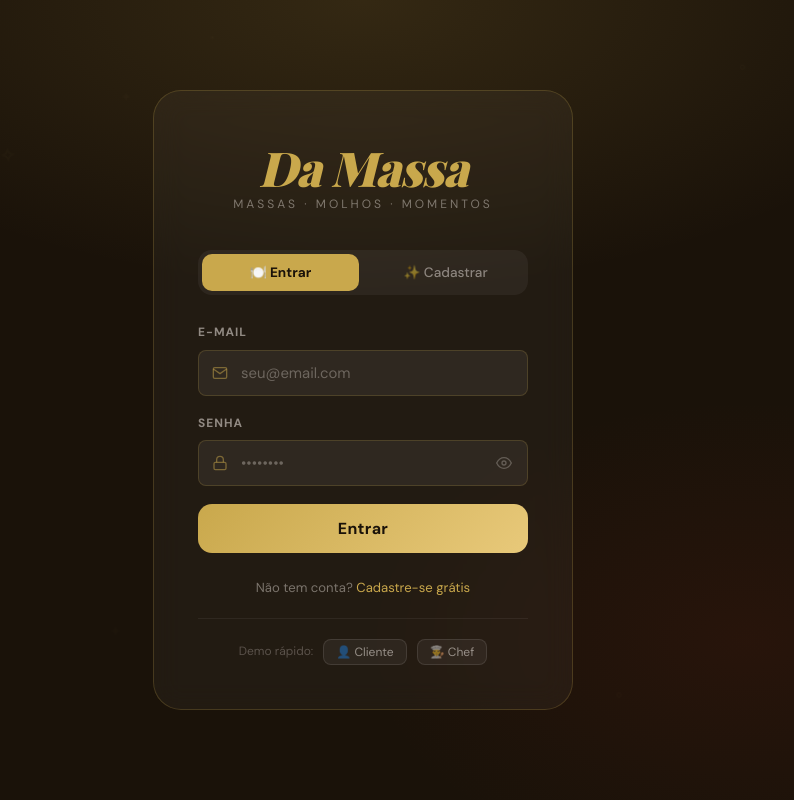
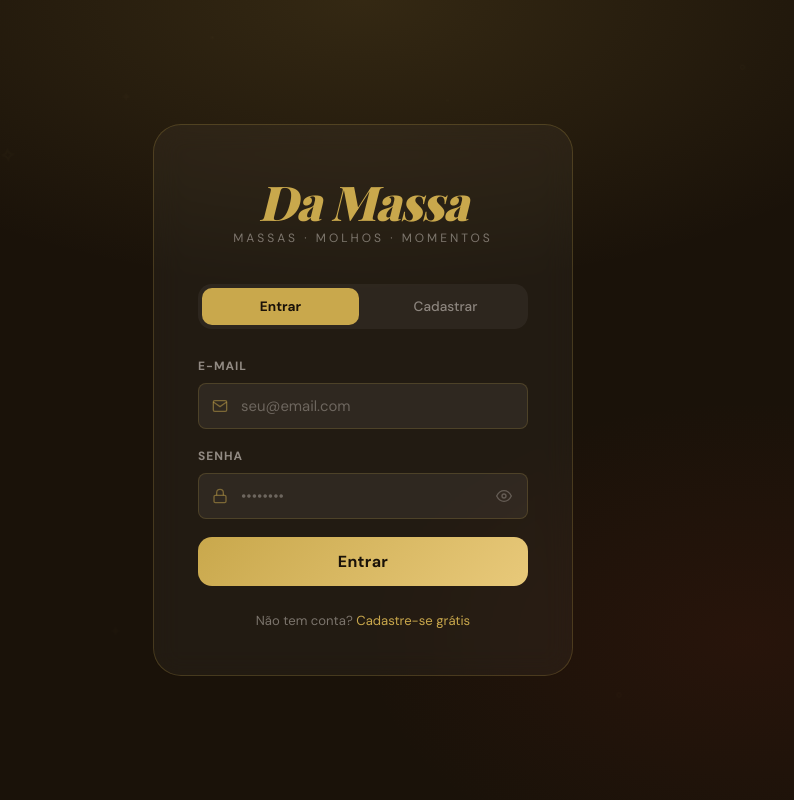
Before and after one commit to Gabriel-Garabedian/Cardapio-Digital, a Flask app: page /login in a window 1280 px wide. Shown: the whole page, without its empty margins (277-1071 px from the left). Run offline with Flask 3, Linux system fonts and the light colour scheme; parts of the project's set-up code (start-up, migrations or seed data) failed here and were passed over; some libraries are stand-ins or nearby versions; some web fonts are replaced.

Commit message:
Remover botões de demo da tela de login
Removidos atalhos "Demo rápido" que preenchiam
credenciais de teste automaticamente.

Co-Authored-By: Claude Opus 4.6 <noreply@openclaude.dev>

```diff
--- a/damassa/templates/login.html
+++ b/damassa/templates/login.html
@@ -15,10 +15,10 @@
     <!-- Tabs -->
     <div class="auth-tabs">
       <button class="auth-tab active" data-tab="login" onclick="switchTab('login',this)">
-        🍽️ Entrar
+        Entrar
       </button>
       <button class="auth-tab" data-tab="register" onclick="window.location='{{ url_for('register') }}'">
-        ✨ Cadastrar
+        Cadastrar
       </button>
     </div>
 
@@ -49,20 +49,6 @@
     <p class="auth-footer">
       Não tem conta? <a href="{{ url_for('register') }}">Cadastre-se grátis</a>
     </p>
-    <div class="auth-demo">
-      <p>Demo rápido:</p>
-      <button class="demo-btn" onclick="fillDemo('cliente@damassa.com','123456')">👤 Cliente</button>
-      <button class="demo-btn" onclick="fillDemo('chef@damassa.com','admin123')">👨‍🍳 Chef</button>
-    </div>
   </div>
 </div>
 {% endblock %}
-
-{% block scripts %}
-<script>
-function fillDemo(email, pass) {
-  document.querySelector('input[name=email]').value = email;
-  document.querySelector('input[name=password]').value = pass;
-}
-</script>
-{% endblock %}
```
